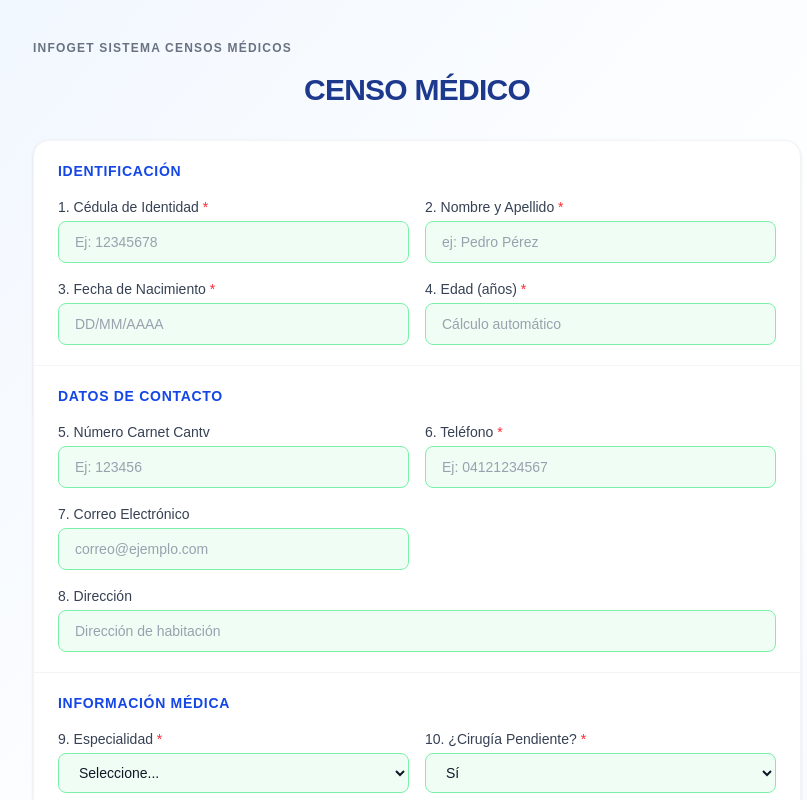
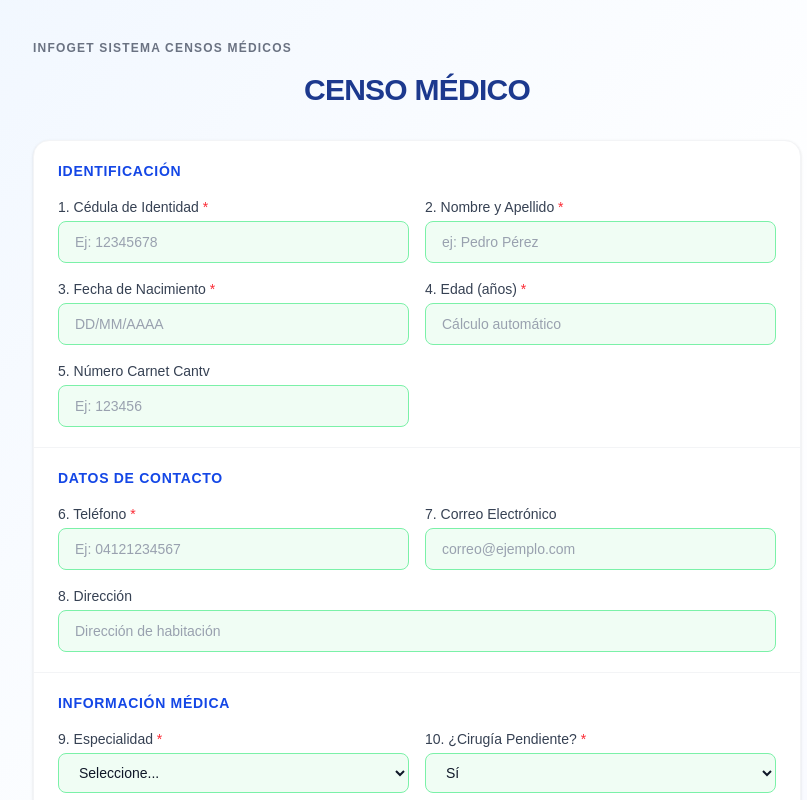
Before and after one commit to leo2166/infoget, a Next.js app: page /registro in a window 1280 px wide. Shown: the top 800 px of the page, without its empty margins (223-1030 px from the left). Built offline with nearby package versions, Linux system fonts and the light colour scheme.

Commit message:
fix: move Carnet Cantv to Identification section and adjust numbering

```diff
--- a/components/FormularioRegistro.js
+++ b/components/FormularioRegistro.js
@@ -318,15 +318,8 @@ export default function FormularioRegistro({ isEmbedded = false }) {
                   />
                   {errores.edad && <p className="mt-1 text-xs text-red-600">{errores.edad}</p>}
                 </div>
-              </div>
-            </div>
 
-            {/* Sección: Contacto */}
-            <div className="px-6 py-5 border-b border-gray-100">
-              <h2 className="text-sm font-semibold text-blue-700 uppercase tracking-wider mb-4">
-                Datos de Contacto
-              </h2>
-              <div className="grid grid-cols-1 sm:grid-cols-2 gap-4">
+                {/* Número Carnet Cantv */}
                 <div>
                   <label className="block text-sm font-medium text-gray-700 mb-1">
                     5. Número Carnet Cantv
@@ -342,7 +335,15 @@ export default function FormularioRegistro({ isEmbedded = false }) {
                   />
                   {errores.carnetCantv && <p className="mt-1 text-xs text-red-600">{errores.carnetCantv}</p>}
                 </div>
+              </div>
+            </div>
 
+            {/* Sección: Contacto */}
+            <div className="px-6 py-5 border-b border-gray-100">
+              <h2 className="text-sm font-semibold text-blue-700 uppercase tracking-wider mb-4">
+                Datos de Contacto
+              </h2>
+              <div className="grid grid-cols-1 sm:grid-cols-2 gap-4">
                 <div>
                   <label className="block text-sm font-medium text-gray-700 mb-1">
                     6. Teléfono <span className="text-red-500">*</span>
```
